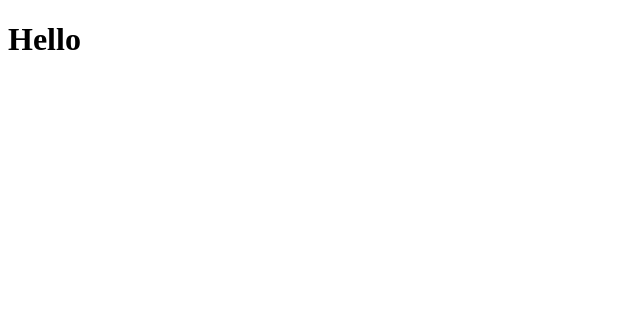
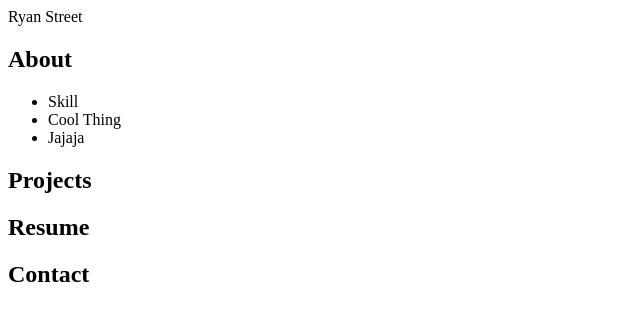
Before and after one commit to RyStreet/rs-react-portfolio, a React (Create React App) app: page / in a window 1280 px wide. Shown: the top 320 px of the page, without its empty margins (0-640 px from the left). Built offline with nearby package versions, Linux system fonts and the light colour scheme.

Commit message:
sections rendering to react app

```diff
--- a/src/App.js
+++ b/src/App.js
@@ -1,9 +1,22 @@
 import React from "react";
 
-import About from "./components/About"
+import About from "./components/About";
+import Contact from "./components/Contact";
+import Navbar from "./components/Navbar";
+import Projects from "./components/Projects";
+import Resume from "./components/Resume";
 
 function App() {
-    return <About />;
+    return(
+    <main>
+    <Navbar/>
+    <About />
+    <Projects />
+    <Resume/>
+    <Contact />
+
+    </main>
+    )
 }
 
 export default App;
--- a/src/components/About.js
+++ b/src/components/About.js
@@ -1,7 +1,16 @@
 import React from "react";
 
 function About(){
-    return <h1>Hello</h1>
+    return(
+    <div>
+    <h2>About</h2>
+    <ul>
+        <li>Skill</li>
+        <li>Cool Thing</li>
+        <li>Jajaja</li>
+    </ul>
+    </div>
+    )
 }
 
 export default About;
--- a/src/components/Contact.js
+++ b/src/components/Contact.js
@@ -1,7 +1,11 @@
-import React from "react"
+import React from "react";
 
 function Contact(){
-    <p>contact</p>
+    return(
+    <div>
+        <h2>Contact</h2>
+    </div>
+    )
 }
 
-export default Contact
+export default Contact;
--- a/src/components/Navbar.js
+++ b/src/components/Navbar.js
@@ -2,7 +2,7 @@ import React from "react"
 
 function Navbar(){
     return(
-        <header className="bg-gray-600">
+        <header className="bg-blue">
             <div>
             <a>
                 <a>Ryan Street</a>
--- a/src/components/Projects.js
+++ b/src/components/Projects.js
@@ -1,5 +1,7 @@
 import React from "react"
 
 export default function Projects(){
-    <p>projects</p>
+    return(
+    <h2>Projects</h2>
+    )
 }
--- a/src/components/Resume.js
+++ b/src/components/Resume.js
@@ -1,7 +1,9 @@
 import React from "react"
 
 function Resume(){
-    <p>resume</p>
+    return (
+    <h2>Resume</h2>
+    )
 }
 
 export default Resume;
```
